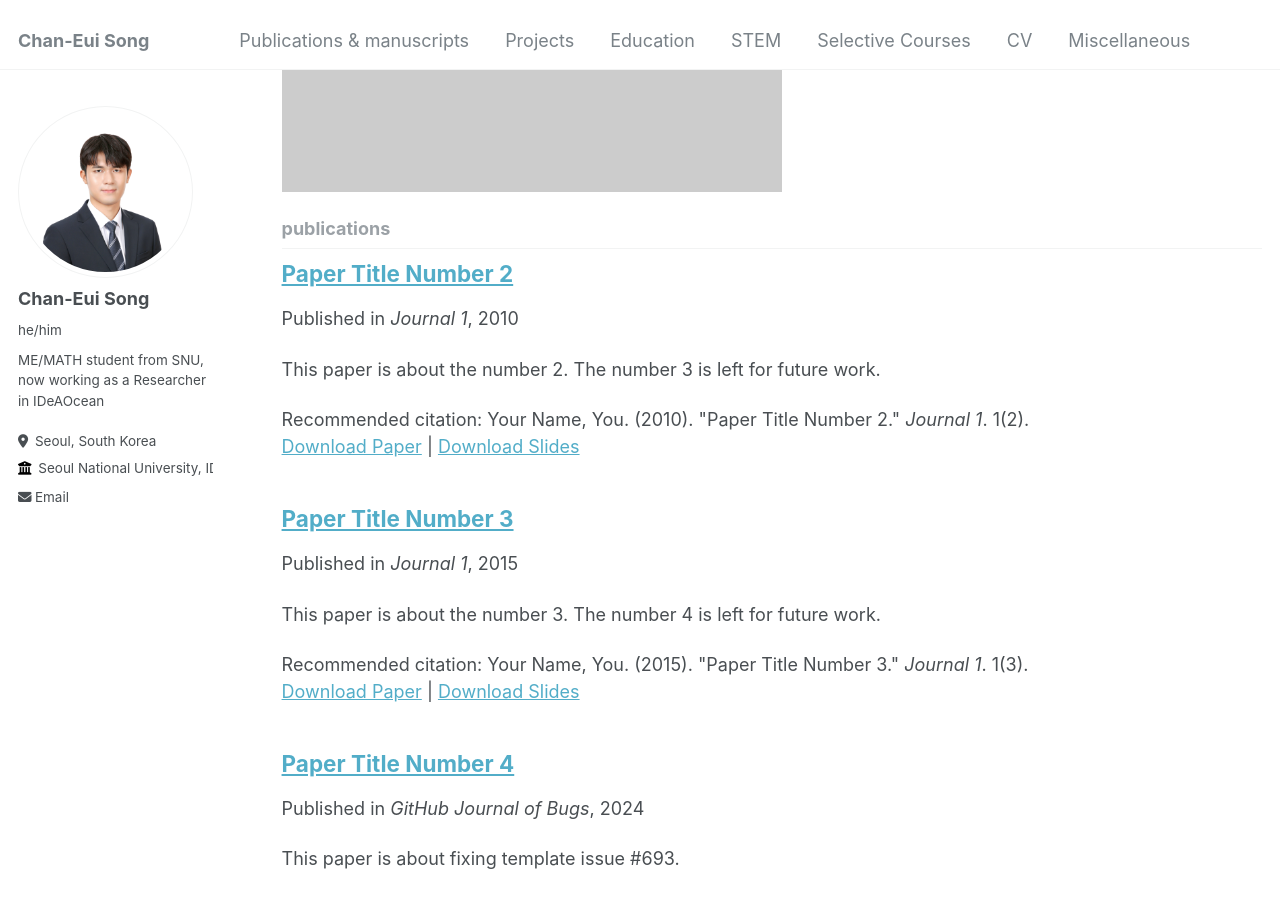
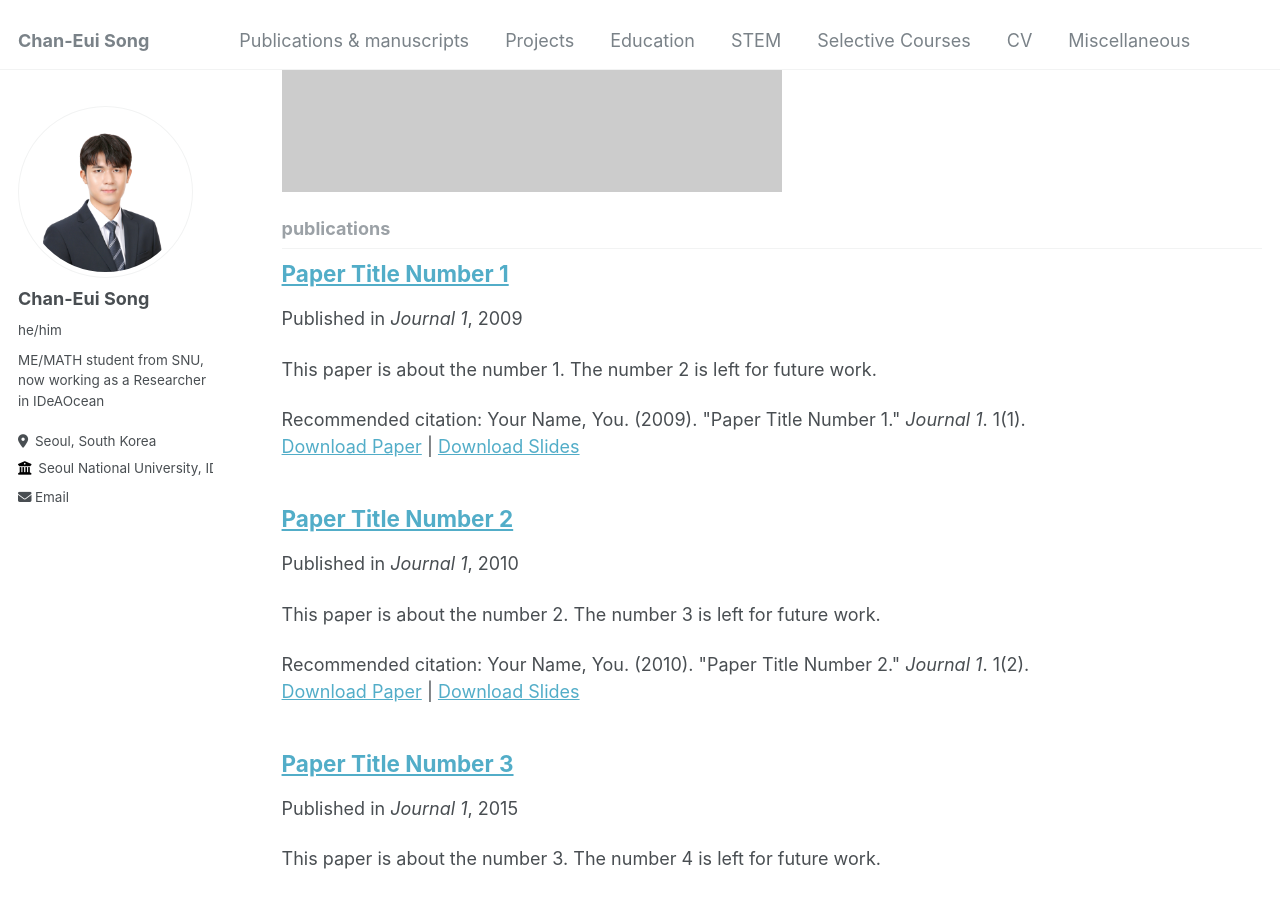
Before and after one commit to cksdml1014/chanisong, a Jekyll site: the page built from _pages/collection-archive.html, in a window 1280 px wide and 900 px high, scrolled down 900 px. Built offline with Jekyll 4.4.1, drawn with Linux system fonts in a browser that asks for light colours.

Commit message:
Update 2009-10-01-paper-title-number-1.md

```diff
--- a/_publications/2009-10-01-paper-title-number-1.md
+++ b/_publications/2009-10-01-paper-title-number-1.md
@@ -1,2 +1,12 @@
-
+---
+title: "Paper Title Number 1"
+collection: publications
+permalink: /publication/2009-10-01-paper-title-number-1
+excerpt: 'This paper is about the number 1. The number 2 is left for future work.'
+date: 2009-10-01
+venue: 'Journal 1'
+slidesurl: 'http://academicpages.github.io/files/slides1.pdf'
+paperurl: 'http://academicpages.github.io/files/paper1.pdf'
+citation: 'Your Name, You. (2009). &quot;Paper Title Number 1.&quot; <i>Journal 1</i>. 1(1).'
+---
 The contents above will be part of a list of publications, if the user clicks the link for the publication than the contents of section will be rendered as a full page, allowing you to provide more information about the paper for the reader. When publications are displayed as a single page, the contents of the above "citation" field will automatically be included below this section in a smaller font.
```
